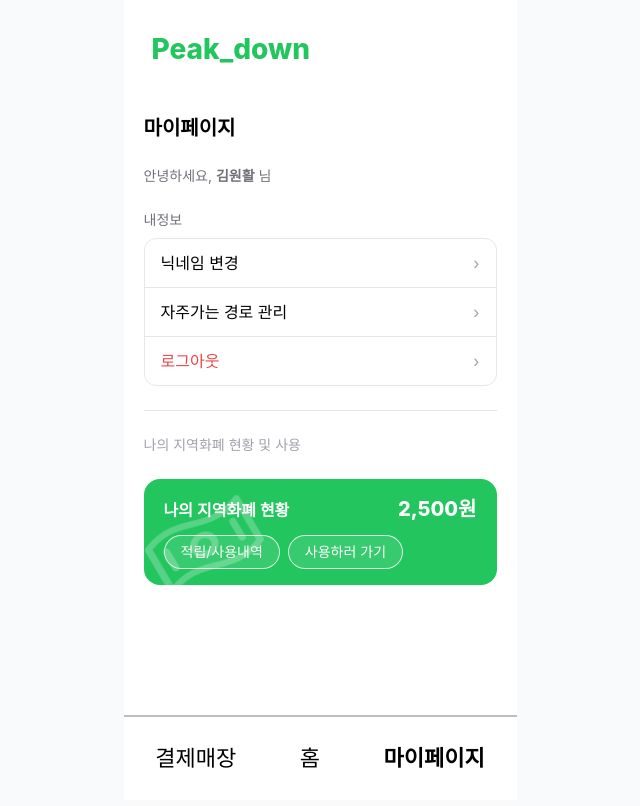
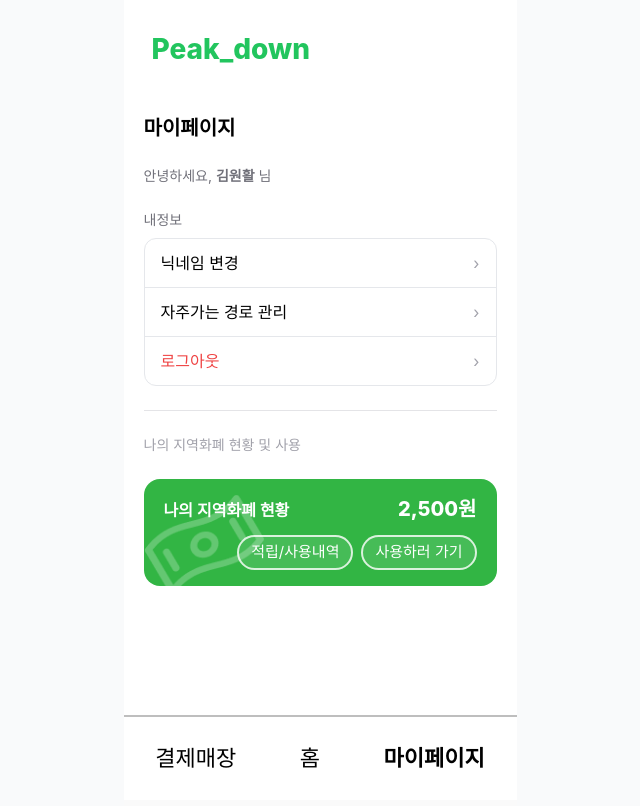
Before and after one commit to khtml-hack/frontend, a React (Vite) app: page /mypage in a window 1280 px wide. Shown: the top 806 px of the page, without its empty margins (320-960 px from the left). Built offline with nearby package versions, Linux system fonts and the light colour scheme; no server answers.

Commit message:
ai 최적 시간 찾기 버튼 멘트 수정, 나의 지역화폐 현황 css 수정, 이 시간까지는 도착해야해요! 수정

```diff
--- a/index.html
+++ b/index.html
@@ -5,9 +5,8 @@
         <link rel="icon" type="image/svg+xml" href="/logo.png" />
         <meta name="viewport" content="width=device-width, initial-scale=1, viewport-fit=cover" />
 
-        <title>Peak Down - 환경보호 미션 앱</title>
-        <meta name="description" content="환경보호 미션을 수행하고 포인트를 적립하세요!" />
-    </head>
+        <title>Peak Down: Traffic down, together up</title>
+
     <body>
         <div id="root"></div>
         <script type="module" src="/src/main.jsx"></script>
--- a/src/pages/Home.jsx
+++ b/src/pages/Home.jsx
@@ -287,10 +287,10 @@ const Home = () => {
                     {/* Time Setting Info */}
                     <div className="mb-4">
                         <p
-                            className="text-[#8f8f8f] text-[14px] font-light leading-[35px] tracking-[-0.56px] cursor-pointer hover:text-[#40d854] transition-colors"
+                            className="text-[#8f8f8f] text-[14px] font-light leading-[35px] tracking-[-0.56px] cursor-pointer hover:text-[#40d854] transition-colors hover:underline"
                             onClick={() => setShowTimeModal(true)}
                         >
-                            이 시간까지는 도착해야해요! 설정 {arrivalTime && `(${formatTimeForDisplay(arrivalTime)})`}
+                            이 시간까지는 도착해야해요! {arrivalTime && `(${formatTimeForDisplay(arrivalTime)})`}
                         </p>
                     </div>
 
@@ -302,7 +302,7 @@ const Home = () => {
                         <div
                             className="w-full bg-white rounded-[10px] relative"
                             style={{
-                                border: '1px solid',
+                                border: '1px solid ',
                                 borderImage: 'linear-gradient(90deg, rgba(87, 72, 255, 0.56) 0%, #40d854 100%) 1',
                                 minHeight: '91px',
                             }}
@@ -426,8 +426,6 @@ const Home = () => {
                                     </svg>
                                     AI 분석 중...
                                 </>
-                            ) : !departure || !destination ? (
-                                `${!departure ? '출발지' : '도착지'} 입력 필요`
                             ) : (
                                 ' AI 최적 시간 찾기'
                             )}
@@ -436,7 +434,7 @@ const Home = () => {
 
                     {/* Regional Currency Info Card */}
                     <div className="mb-6">
-                        <div className="bg-green-500 text-white rounded-2xl px-5 py-4 relative overflow-hidden">
+                        <div className="bg-[#32B544] text-white rounded-2xl px-5 py-4 relative overflow-hidden">
                             <img
                                 src={MoneyIcon}
                                 alt=""
@@ -448,16 +446,16 @@ const Home = () => {
                                     <span className="font-semibold">나의 지역화폐 현황</span>
                                     <span className="text-xl font-extrabold">2,500원</span>
                                 </div>
-                                <div className="mt-3 flex gap-2">
+                                <div className="mt-3 flex w-full justify-end  gap-2">
                                     <button
-                                        className="rounded-full border border-white/80 bg-white/10 px-4 py-1.5 text-sm"
+                                        className="rounded-full border-2 border-white/80 bg-white/10 px-3 py-1 text-[15px]"
                                         onClick={() => navigate('/point-history')}
                                     >
                                         적립/사용내역
                                     </button>
                                     <button
                                         onClick={() => navigate('/stores')}
-                                        className="rounded-full border border-white/80 bg-white/10 px-4 py-1.5 text-sm"
+                                        className="rounded-full border-2 border-white/80 bg-white/10 px-3 py-1 text-[15px]"
                                     >
                                         사용하러 가기
                                     </button>
--- a/src/pages/MyPage.jsx
+++ b/src/pages/MyPage.jsx
@@ -149,7 +149,7 @@ export default function MyPage() {
 
                         {/* 현황 섹션 */}
                         <h3 className="text-sm text-zinc-400">나의 지역화폐 현황 및 사용</h3>
-                        <div className="bg-green-500 text-white rounded-2xl px-5 py-4 relative overflow-hidden">
+                        <div className="bg-[#32B544] text-white rounded-2xl px-5 py-4 relative overflow-hidden">
                             <img
                                 src={MoneyIcon}
                                 alt=""
@@ -160,16 +160,16 @@ export default function MyPage() {
                                     <span className="font-semibold">나의 지역화폐 현황</span>
                                     <span className="text-xl font-extrabold">2,500원</span>
                                 </div>
-                                <div className="mt-3 flex gap-2">
+                                <div className="mt-3 flex w-full justify-end gap-2">
                                     <button
-                                        className="rounded-full border border-white/80 bg-white/10 px-4 py-1.5 text-sm"
+                                        className="rounded-full border-2 border-white/80 bg-white/10  px-3 py-1 text-[15px]"
                                         onClick={() => navigate('/point-history')}
                                     >
                                         적립/사용내역
                                     </button>
                                     <button
                                         onClick={() => navigate('/stores')}
-                                        className="rounded-full border border-white/80 bg-white/10 px-4 py-1.5 text-sm"
+                                        className="rounded-full border-2 border-white/80 bg-white/10  px-3 py-1 text-[15px]"
                                     >
                                         사용하러 가기
                                     </button>
--- a/src/pages/PointHistory.jsx
+++ b/src/pages/PointHistory.jsx
@@ -18,11 +18,11 @@ const PointHistory = () => {
             </div>
 
             {/* 초록 카드 */}
-            <div className="bg-green-500 text-white rounded-2xl w-[318px] h-[112px] mx-auto flex items-center justify-between px-6 mb-6 relative overflow-hidden">
+            <div className="bg-[#32B544] text-white rounded-2xl w-[318px] h-[112px] mx-auto flex items-center justify-between px-6 mb-6 relative overflow-hidden">
                 <img src={MoneyIcon} alt="" className="absolute bottom-0 left-0 w-[120px] h-[100px] opacity-80" />
 
                 <div className="flex items-baseline justify-center h-full flex-col gap-2 relative">
-                    <span className="font-semibold">나의 지역화폐 현황</span>
+                    <span className="font-m text-[20px]">나의 지역화폐 현황</span>
                     <span className="text-xl font-extrabold">2,500원</span>
                 </div>
             </div>
```
